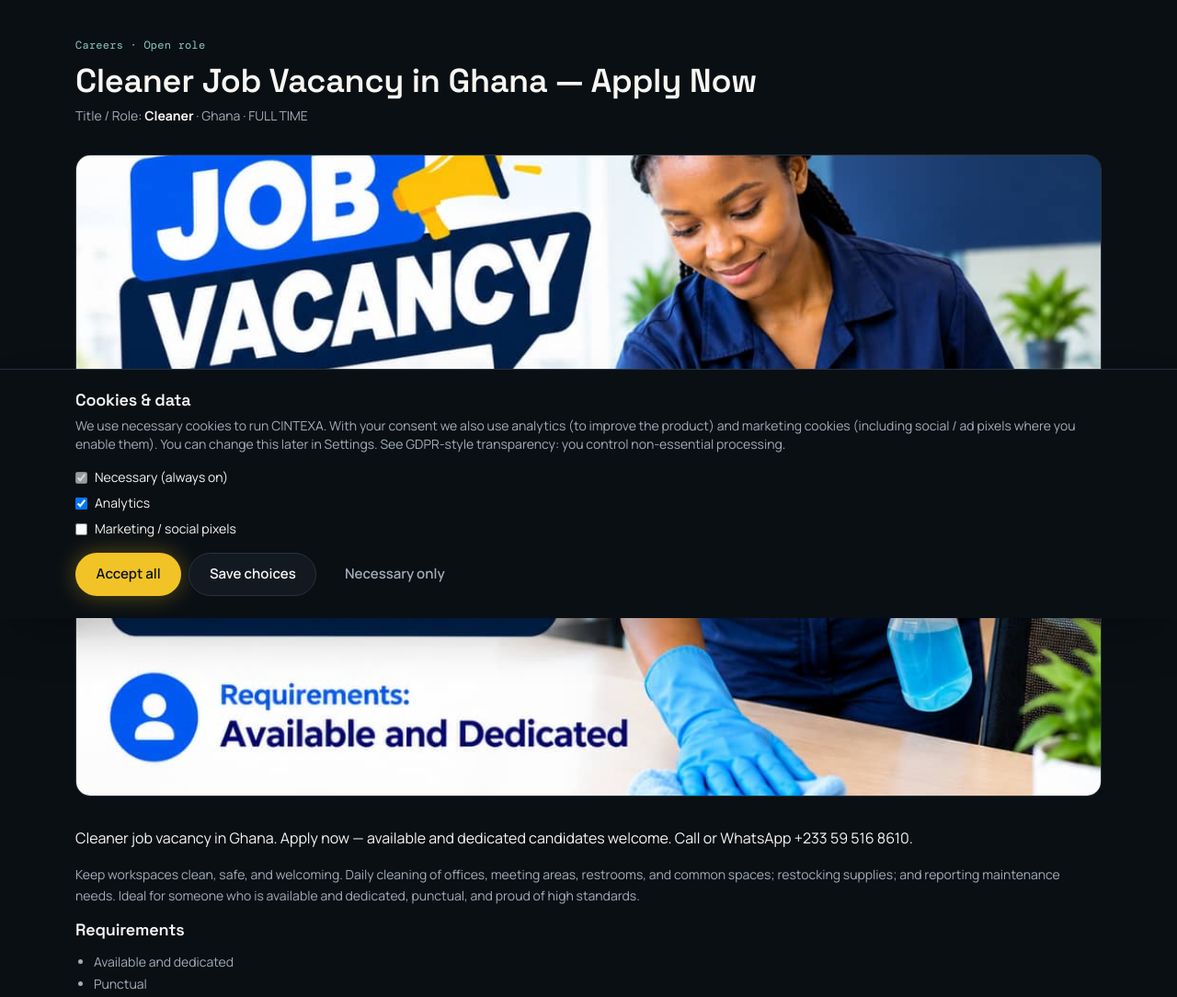
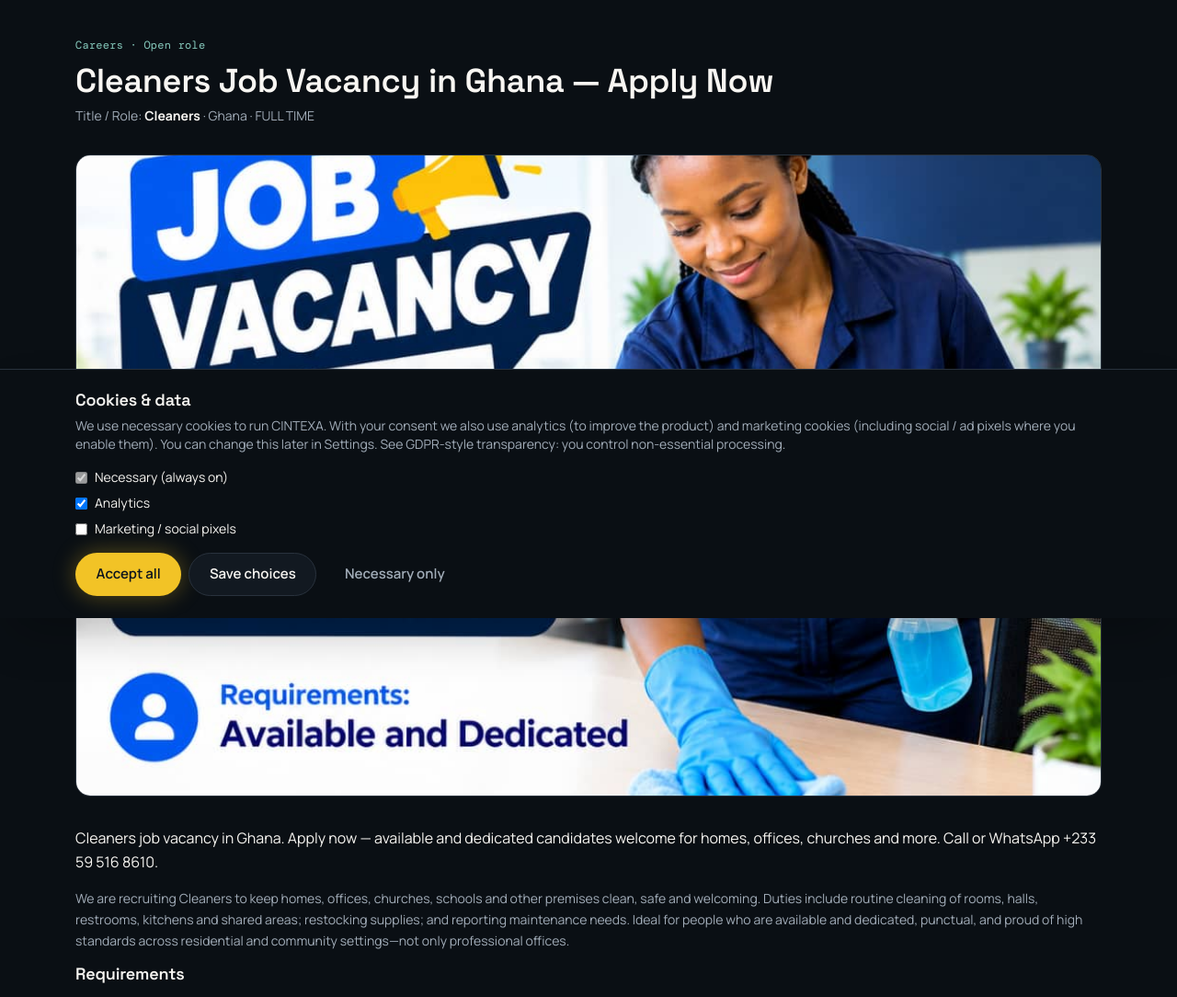
Before and after one commit to kyleel2249/CintexaWeb, a React (Vite) app in the folder artifacts/cintexa/: page /careers/cleaner in a window 1280 px wide. Shown: the part 128-1212 px from the top of the page at 92% size. Built offline with nearby package versions, Linux system fonts and the light colour scheme; no server answers.

Commit message:
Cleaners vacancy: plural role; scope homes, offices, churches, schools

```diff
--- a/artifacts/cintexa/src/data/jobs.ts
+++ b/artifacts/cintexa/src/data/jobs.ts
@@ -29,22 +29,23 @@ export const JOBS: JobPosting[] = [
   {
     id: "cleaner-ghana",
     slug: "cleaner",
-    title: "Cleaner Job Vacancy in Ghana — Apply Now",
-    role: "Cleaner",
+    title: "Cleaners Job Vacancy in Ghana — Apply Now",
+    role: "Cleaners",
     employmentType: "FULL_TIME",
     location: "Ghana",
     addressCountry: "GH",
     requirements: ["Available and dedicated", "Punctual", "High cleaning standards"],
     responsibilities: [
-      "Daily cleaning of offices, meeting areas, restrooms, and common spaces",
+      "Clean and maintain homes, offices, churches, schools, and other assigned premises",
+      "Daily cleaning of rooms, halls, restrooms, kitchens, and common areas",
       "Restock cleaning and hygiene supplies",
-      "Report maintenance needs promptly",
-      "Maintain a safe, welcoming workspace",
+      "Report maintenance or safety needs promptly",
+      "Leave every space clean, safe, and welcoming",
     ],
     summary:
-      "Cleaner job vacancy in Ghana. Apply now — available and dedicated candidates welcome. Call or WhatsApp +233 59 516 8610.",
+      "Cleaners job vacancy in Ghana. Apply now — available and dedicated candidates welcome for homes, offices, churches and more. Call or WhatsApp +233 59 516 8610.",
     description:
-      "Keep workspaces clean, safe, and welcoming. Daily cleaning of offices, meeting areas, restrooms, and common spaces; restocking supplies; and reporting maintenance needs. Ideal for someone who is available and dedicated, punctual, and proud of high standards.",
+      "We are recruiting Cleaners to keep homes, offices, churches, schools and other premises clean, safe and welcoming. Duties include routine cleaning of rooms, halls, restrooms, kitchens and shared areas; restocking supplies; and reporting maintenance needs. Ideal for people who are available and dedicated, punctual, and proud of high standards across residential and community settings—not only professional offices.",
     image: "/careers/cleaner-job-vacancy.jpeg",
     applyPhone: "+233595168610",
     applyPhoneDisplay: "+233 59 516 8610",
@@ -179,7 +180,7 @@ export function careersListJsonLd(jobs: JobPosting[]): Record<string, unknown> {
         url: "https://cintexa.com/careers",
         name: "Careers & Job Vacancies in Ghana | Apply Now",
         description:
-          "Browse open job vacancies including Cleaner roles in Ghana. Apply by call or WhatsApp.",
+          "Browse open job vacancies including Cleaners roles in Ghana for homes, offices, churches and more. Apply by call or WhatsApp.",
         isPartOf: { "@id": "https://cintexa.com/#website" },
         inLanguage: "en",
       },
```
